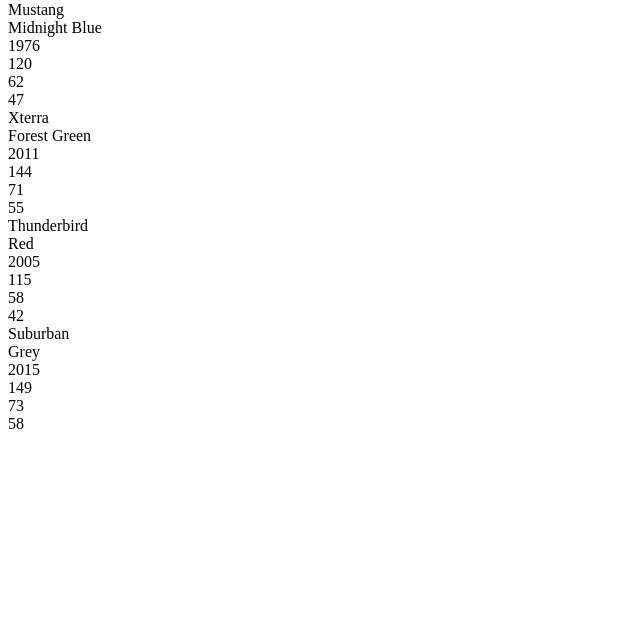
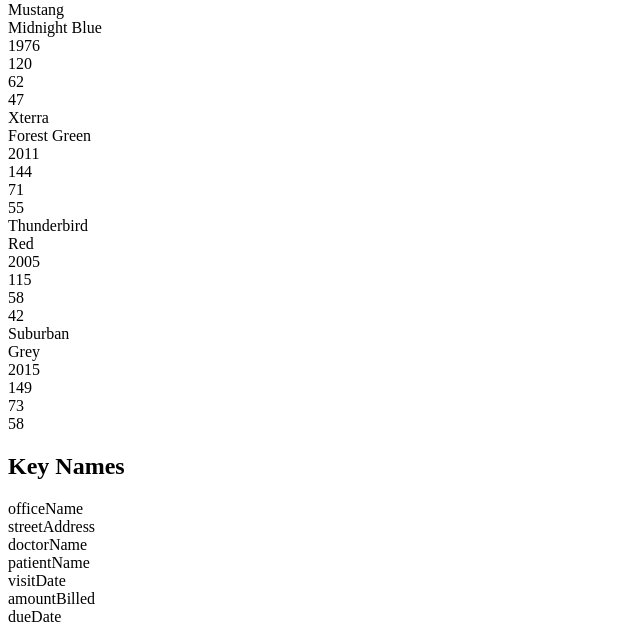
Before and after one commit to jameka23/object-methods, a plain HTML site: page src/index.html in a window 1280 px wide. Shown: the part 707-1341 px from the top of the page, without its empty margins (0-640 px from the left). Before the commit the page ends 1148 px from the top, so only its background shows below. Drawn offline with Linux system fonts and the light colour scheme.

Commit message:
used Object.keys() to display the keys of the doctor object

```diff
--- a/src/index.html
+++ b/src/index.html
@@ -10,6 +10,7 @@
     <body>
 
         <div id="display-container"></div>
+        <div id="doctors-container"></div>
 
         <script src="./scripts/doctors.js"></script>
         <script src="./scripts/main.js"></script>
--- a/src/scripts/doctors.js
+++ b/src/scripts/doctors.js
@@ -39,3 +39,29 @@ Lightning Exercise 3: Use Object.values() to output all the property values to t
 for (const value of Object.values(doctorBill)){
     console.log(value);
 };
+
+// =========================== lightning ex 4 ==================
+/*
+Lightning Exercise 1: Output all of the key names from your doctor's office bill to the console in Chrome.
+ */
+for (const value of Object.keys(doctorBill)){
+    console.log(value);
+};
+// console.log(Object.keys(doctorBill));
+
+
+// =========================== lightning ex 5 ==================
+/*
+Lightning Exercise 2: Output all of the key names from your doctor's office bill to the DOM inside a parent <section> element. Wrap each one in a <span> element.
+*/
+
+const docContainer = document.querySelector("#doctors-container");
+const parentSection = document.createElement("section");
+
+parentSection.innerHTML += "<h2>Key Names</h2>";
+for(const key of Object.keys(doctorBill)){
+    const doctorKeySpan = document.createElement("div");
+    doctorKeySpan.textContent = key;
+    parentSection.appendChild(doctorKeySpan);
+}
+docContainer.appendChild(parentSection);
--- a/src/scripts/main.js
+++ b/src/scripts/main.js
@@ -78,7 +78,7 @@ const firstCar = allCars[0]
 
 // Now iterate its keys
 outputElement.innerHTML += "<h1>Properties</h1>"
-for (const key of Object.keys(allCars[0])) {
+for (const key of Object.keys(firstCar)) {
   outputElement.innerHTML += `<div>${key}</div>`
 }
 
```
